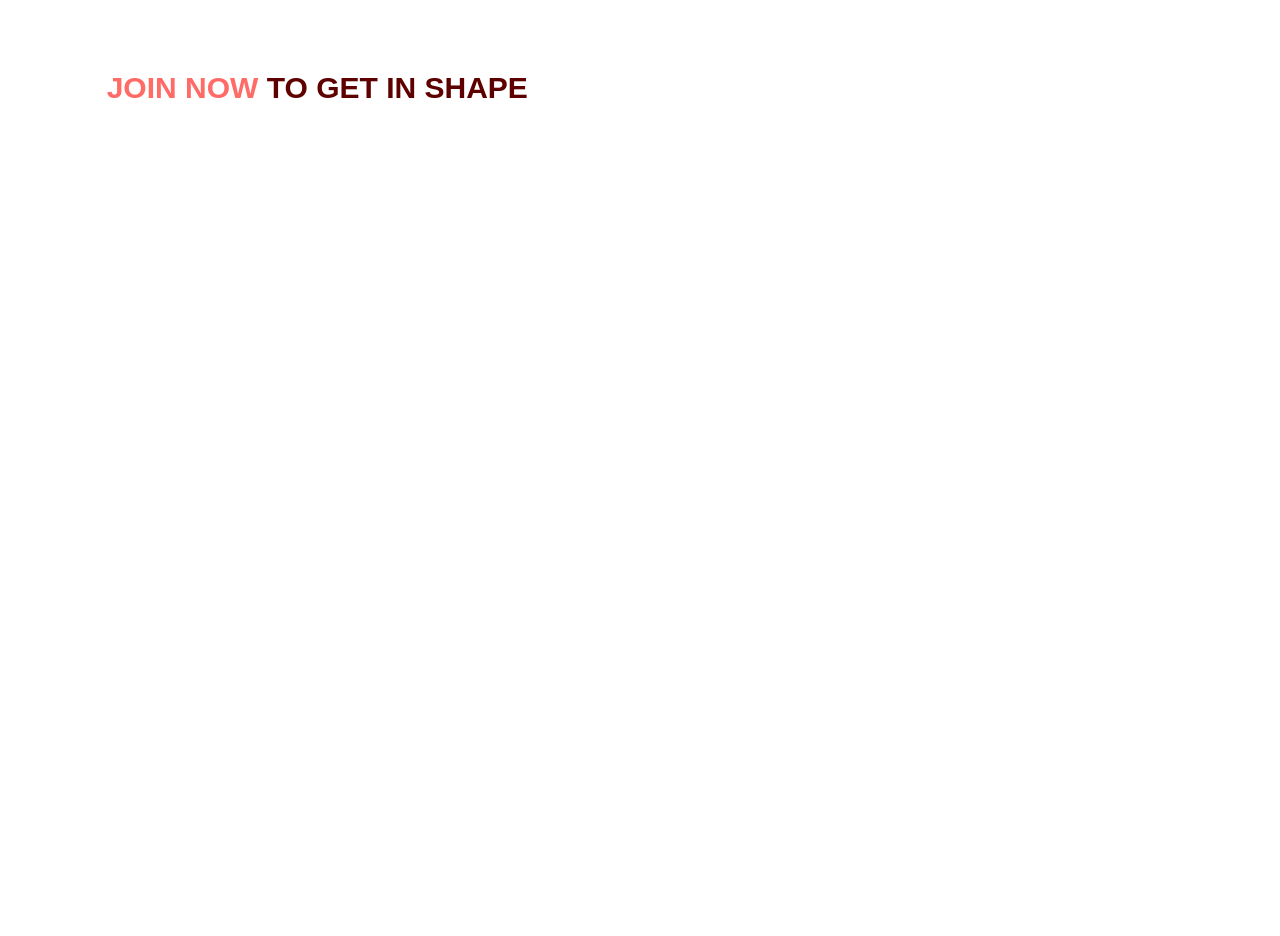
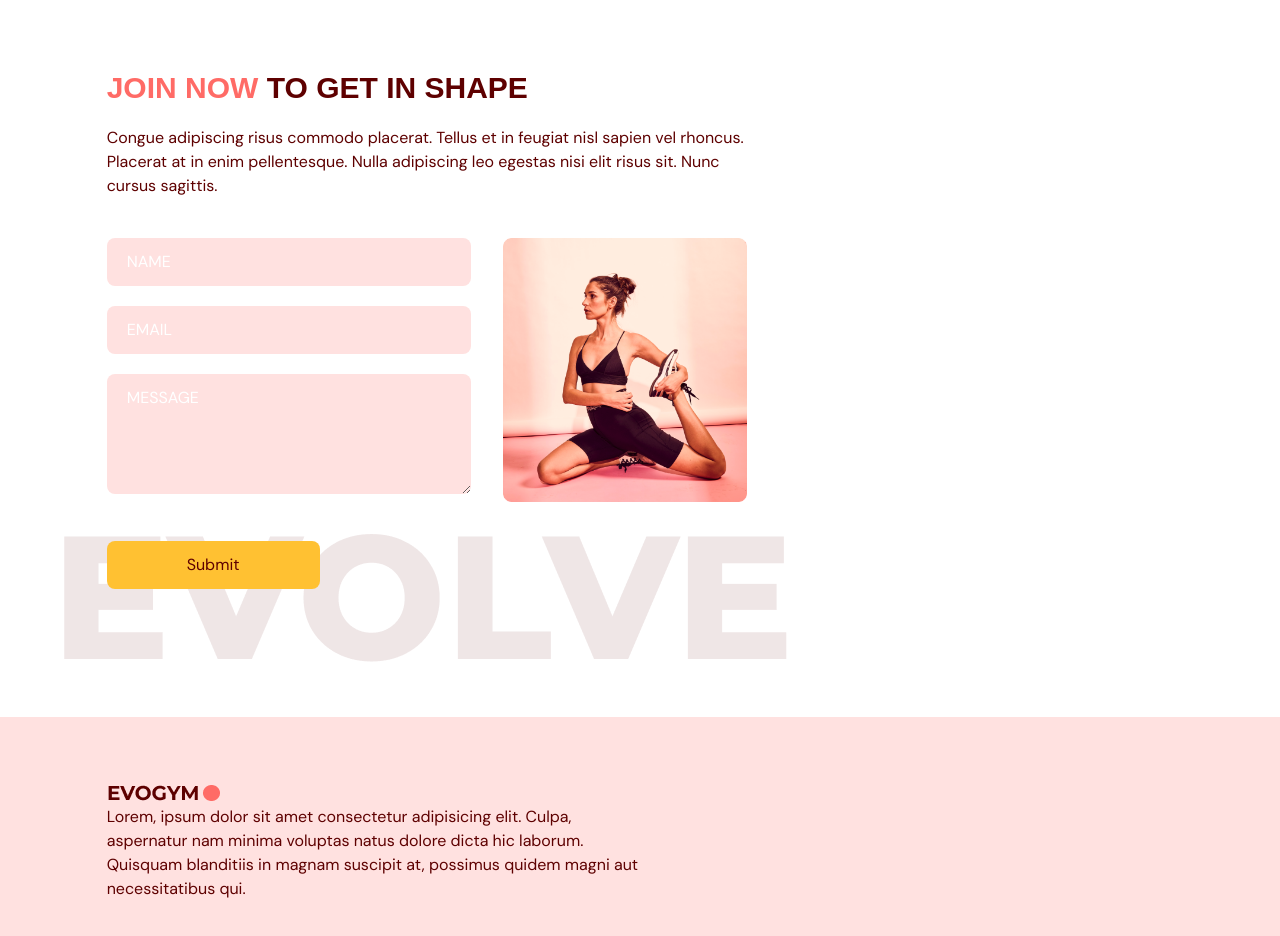
Before and after one commit to Beccatoni/gym-typescript, a React (Vite) app: page / in a window 1280 px wide. Shown: the part 3060-3996 px from the top of the page. Before the commit the page ends 3294 px from the top, so only its background shows below. Built offline with nearby package versions, Linux system fonts and the light colour scheme.

Commit message:
feat: create footer

```diff
--- a/src/App.tsx
+++ b/src/App.tsx
@@ -5,6 +5,7 @@
 import Benefits from "./scenes/benefits";
 import OurClasses from "./scenes/ourClasses";
 import ContactUs from "./scenes/contactUs";
+import Footer from "./scenes/footer";
 
 function App() {
   const [selectedPage, setSelectedPage] = useState<SelectedPage>(
@@ -35,6 +36,7 @@
         <Benefits setSelectedPage={setSelectedPage} />
         <OurClasses setSelectedPage={setSelectedPage} />
         <ContactUs setSelectedPage={setSelectedPage} />
+        <Footer/>
       </div>
     </>
   );
--- a/src/scenes/contactUs/index.tsx
+++ b/src/scenes/contactUs/index.tsx
@@ -1,36 +1,151 @@
-import { SelectedPage } from "@/shared/types"
+import { SelectedPage } from "@/shared/types";
 import { motion } from "framer-motion";
 import { useForm } from "react-hook-form";
-import ContactUsPageGraphic from "@/assets/ContactUsPageGraphic.png"
+import ContactUsPageGraphic from "@/assets/ContactUsPageGraphic.png";
 import HText from "@/shared/HText";
 
+type Props = {
+  setSelectedPage: (value: SelectedPage) => void;
+};
 
+function ContactUs({ setSelectedPage }: Props) {
+  const inputStyles = `w-full rounded-lg bg-primary-100
+  px-5 py-3 placeholder-white mb-5`;
+  const {
+    register,
+    trigger,
+    formState: { errors },
+  } = useForm();
+  const onSubmit = async (e: React.FormEvent<HTMLFormElement>) => {
+    const isValid = await trigger();
+    if (isValid) {
+      e.preventDefault();
+    }
+  };
 
-type Props = {
-    setSelectedPage: (value:SelectedPage)=> void
-}
-
-function ContactUs({setSelectedPage}: Props) {
   return (
-    <section id="contactUs" className="mx-auto w-5/6 pt-24 pb-32">
-        <motion.div className="" onViewportEnter={()=> setSelectedPage(SelectedPage.ContactUs)}>
+    <section id="contactUs" className="mx-auto w-5/6 pb-32 pt-24">
+      <motion.div
+        className=""
+        onViewportEnter={() => setSelectedPage(SelectedPage.ContactUs)}
+      >
         {/* HEADER */}
         <motion.div
           className="md:w-3/5"
-          initial= "hidden"
+          initial="hidden"
           whileInView="visible"
-          viewport={{once:true, amount:0.5}}
-          transition={{duration:0.5}}
+          viewport={{ once: true, amount: 0.5 }}
+          transition={{ duration: 0.5 }}
           variants={{
-            hidden:{opacity: 0, x: -50},
-            visible: {opacity:1, x:0}
+            hidden: { opacity: 0, x: -50 },
+            visible: { opacity: 1, x: 0 },
           }}
         >
-<HText><span className="text-primary-500">JOIN NOW</span> TO GET IN SHAPE</HText>
+          <HText>
+            <span className="text-primary-500">JOIN NOW</span> TO GET IN SHAPE
+          </HText>
+          <p className="my-5">
+            Congue adipiscing risus commodo placerat. Tellus et in feugiat nisl
+            sapien vel rhoncus. Placerat at in enim pellentesque. Nulla
+            adipiscing leo egestas nisi elit risus sit. Nunc cursus sagittis.
+          </p>
+
+          {/* FORM AND IMAGE */}
+          <div className="mt-10 justify-between gap-8 md:flex w-full">
+          <motion.div
+            className="mt-10 basis-3/5 md:mt-0"
+            initial="hidden"
+            whileInView="visible"
+            viewport={{ once: true, amount: 0.5 }}
+            transition={{ duration: 0.5 }}
+            variants={{
+              hidden: { opacity: 0, y: 50 },
+              visible: { opacity: 1, y: 0 },
+            }}
+          >
+            <form
+              target="_blank"
+              onSubmit={onSubmit}
+              method="POST"
+              action="6f9924fd091242ef66f887d7f90c6a36"
+            >
+              <input
+                type="text"
+                className={inputStyles}
+                placeholder="NAME"
+                {...register("name", { required: true, maxLength: 100 })}
+              />
+              {errors.name && (
+                <p className="mt-1 text-primary-500">
+                  {errors.name.type === "required" && "This field is required."}
+                  {errors.name.type === "maxLength" &&
+                    "Max length is 100 char."}
+                </p>
+              )}
+              <input
+                type="text"
+                className={inputStyles}
+                placeholder="EMAIL"
+                {...register("email", {
+                  required: true,
+                  pattern: /^[A-Z0-9._%+-]+@[A-Z0-9.-]+\.[A-Z]{2,}$/i,
+                })}
+              />
+              {errors.email && (
+                <p className="mt-1 text-primary-500">
+                  {errors.email.type === "required" &&
+                    "This field is required."}
+                  {errors.email.type === "pattern" && "Invalid email address"}
+                </p>
+              )}
+              <textarea
+                rows={4}
+                cols={50}
+                className={inputStyles}
+                placeholder="MESSAGE"
+                {...register("message", { required: true, maxLength: 2000 })}
+              />
+              {errors.message && (
+                <p className="mt-1 text-primary-500">
+                  {errors.message.type === "required" &&
+                    "This field is required."}
+                  {errors.message.type === "maxLength" &&
+                    "Max length is 2000 char."}
+                </p>
+              )}
+              <button
+                type="submit"
+                className="mt-5 rounded-lg bg-secondary-500 px-20 py-3 transition duration-500 hover:text-white"
+              >
+                Submit
+              </button>
+            </form>
           </motion.div>
+          <motion.div
+            className="relative mt-16 basis-2/5 md:mt-0"
+            initial="hidden"
+            whileInView="visible"
+            viewport={{ once: true, amount: 0.5 }}
+            transition={{ duration: 0.5, delay: 0.2 }}
+            variants={{
+              hidden: { opacity: 0, y: 50 },
+              visible: { opacity: 1, y: 0 },
+            }}
+          >
+            <div className="w-full before:absolute before:-bottom-20 before:-right-10 before:z-[-1] md:before:content-evolvetext">
+              <img
+                src={ContactUsPageGraphic}
+                alt="contact-us-page-graphic"
+                className="w-full"
+              />
+            </div>
+          </motion.div>
+          </div>
+        </motion.div>
+
       </motion.div>
     </section>
-  )
+  );
 }
 
-export default ContactUs
+export default ContactUs;
--- /dev/null
+++ b/src/scenes/footer/index.tsx
@@ -0,0 +1,21 @@
+import Logo from "@/assets/Logo.png";
+
+const Footer = () => {
+  return (
+    <footer className="bg-primary-100 py-16">
+      <div className="justify-content mx-auto w-5/6 gap-16 md:flex">
+        <div className="mt-16 basis-1/2 md:mt-0">
+          <img src={Logo} alt="logo" />
+          <p>
+            Lorem, ipsum dolor sit amet consectetur adipisicing elit. Culpa,
+            aspernatur nam minima voluptas natus dolore dicta hic laborum.
+            Quisquam blanditiis in magnam suscipit at, possimus quidem magni aut
+            necessitatibus qui.
+          </p>
+        </div>
+      </div>
+    </footer>
+  );
+};
+
+export default Footer;
```
Lines whose indentation alone changed are shown as unchanged.
